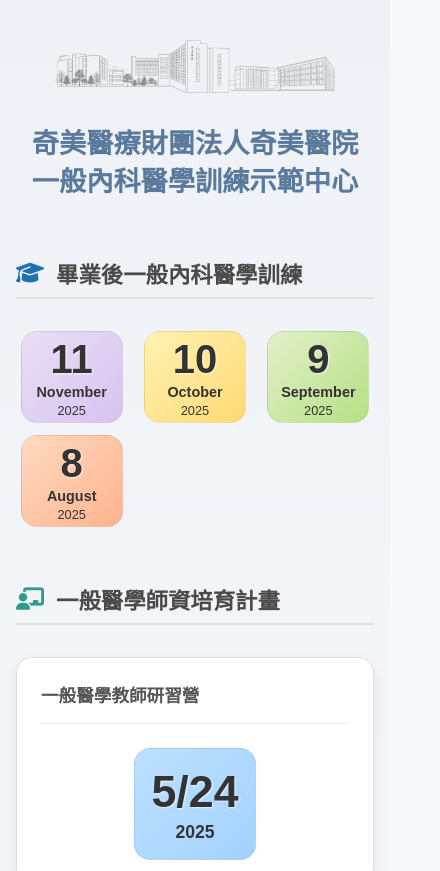
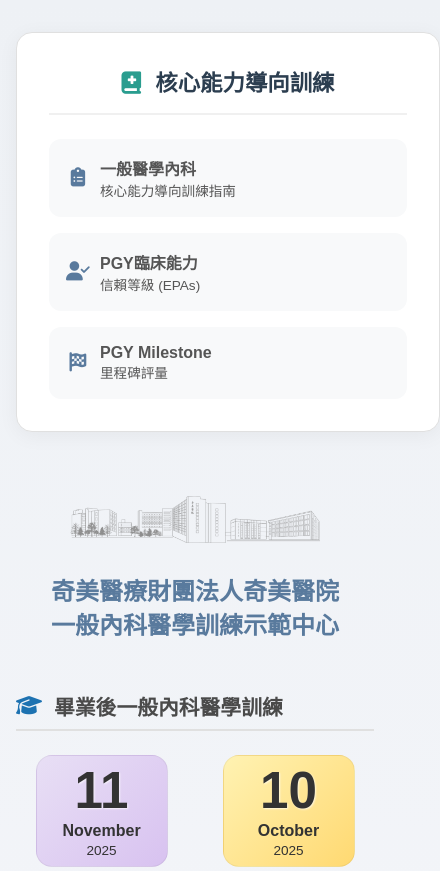
Before and after one commit to guguguuuuu/chimeiGM, a plain HTML site: page index.html in a window 390 px wide. Shown: the top 871 px of the page, 440 px wide, since content can reach past the window. Drawn offline with Linux system fonts and the light colour scheme.

Commit message:
Update index.html

```diff
--- a/index.html
+++ b/index.html
@@ -14,24 +14,92 @@
             background-color: #f7f8fc; /* Fallback */
             background-image: linear-gradient(to top, #f7f8fc 0%, #eef1f5 100%); /* Subtle gradient */
             margin: 0;
-            padding: 4rem 1rem; /* 在頁面周圍留出一些空間 */
+            padding: 0;
             box-sizing: border-box;
-            display: flex;
-            justify-content: center;
-            align-items: flex-start;
             min-height: 100vh;
+            color: #333;
         }
 
-        /* --- 主要內容容器 --- */
-        .container {
-            max-width: 1000px; /* 增加最大寬度以容納更多按鈕 */
-            width: 100%;
-            margin: 0 auto; /* 水平居中 */
+        /* --- 佈局容器 (Layout Wrapper) --- */
+        .layout-wrapper {
+            display: flex;
+            max-width: 1300px;
+            margin: 0 auto;
+            padding: 4rem 2rem;
+            gap: 3rem;
+            align-items: flex-start;
+        }
+
+        /* --- 左側欄 (Sidebar) --- */
+        .sidebar {
+            flex: 0 0 280px; /* 固定寬度 */
+            background: #fff;
+            border-radius: 16px;
+            padding: 2rem;
+            box-shadow: 0 4px 20px rgba(0,0,0,0.05);
+            position: sticky;
+            top: 2rem; /* 滾動時固定 */
+            border: 1px solid #e0e0e0;
+        }
+
+        .sidebar-title {
+            font-size: 1.4rem;
+            font-weight: bold;
+            color: #2c3e50;
+            margin-bottom: 1.5rem;
+            padding-bottom: 1rem;
+            border-bottom: 2px solid #f0f0f0;
+            text-align: center;
+        }
+
+        .sidebar-menu {
+            list-style: none;
+            padding: 0;
+            margin: 0;
+            display: flex;
+            flex-direction: column;
+            gap: 1rem;
+        }
+
+        .sidebar-link {
+            display: flex;
+            align-items: center;
+            gap: 10px;
+            padding: 1rem;
+            background-color: #f8f9fa;
+            color: #555;
+            text-decoration: none;
+            border-radius: 12px;
+            font-weight: 600;
+            transition: all 0.3s ease;
+            border: 1px solid transparent;
+        }
+
+        .sidebar-link i {
+            font-size: 1.2rem;
+            color: #597a9d;
+            width: 24px;
+            text-align: center;
+        }
+
+        .sidebar-link:hover {
+            background-color: #eef6fc;
+            color: #1d72b1;
+            border-color: #bde0fe;
+            transform: translateX(5px);
+            box-shadow: 0 2px 8px rgba(0,0,0,0.05);
+        }
+
+        /* --- 主要內容區域 (Main Content) --- */
+        .main-content {
+            flex: 1; /* 佔據剩餘空間 */
+            width: 100%; /* 確保內容寬度 */
+            max-width: 1000px; /* 限制內容最大寬度 */
         }
 
         /* --- Logo 樣式 --- */
         .header-logo {
-            max-width: 400px; /* 控制 Logo 最大寬度 */
+            max-width: 350px; /* 控制 Logo 最大寬度 */
             height: auto;
             margin: 0 auto 2rem auto; /* 水平居中並與下方標題間隔 */
             display: block;
@@ -47,7 +115,7 @@
         .main-title,
         .sub-title {
             display: block;
-            font-size: 2.4rem; /* 統一字體大小 */
+            font-size: 2.2rem; /* 統一字體大小 */
             font-weight: bold;
             color: #597a9d; /* 更新為指定的藍色 */
         }
@@ -57,8 +125,8 @@
             color: #4a4a4a;
             font-size: 1.8rem; /* 調整字體大小 */
             font-weight: bold;
-            margin-top: 3.5rem; /* 與上一個區塊的間距 */
-            margin-bottom: 2rem; /* 與下方按鈕的間距 */
+            margin-top: 3rem; /* 與上一個區塊的間距 */
+            margin-bottom: 1.5rem; /* 與下方按鈕的間距 */
             text-align: left;
             padding-bottom: 0.5rem;
             border-bottom: 2px solid #e0e0e0;
@@ -100,7 +168,7 @@
             border-radius: 16px;
             padding: 1.5rem;
             flex: 1; /* 讓格子平均分配空間 */
-            min-width: 300px; /* 每個格子的最小寬度 */
+            min-width: 280px; /* 每個格子的最小寬度 */
             box-shadow: 0 6px 15px rgba(0,0,0,0.07); /* Enhanced shadow */
             transition: all 0.3s ease;
         }
@@ -131,8 +199,8 @@
             gap: 0.2rem; /* 微調內部間距 */
             text-decoration: none; /* 移除超連結的底線 */
             border-radius: 16px; /* 增加圓角 */
-            width: 160px;
-            height: 140px; /* 增加高度以容納大數字 */
+            width: 150px;
+            height: 130px; /* 增加高度以容納大數字 */
             color: #333; /* 加深文字顏色以搭配漸層 */
             /* 加入平滑的過渡效果，讓互動更流暢 */
             transition: transform 0.2s ease, box-shadow 0.2s ease;
@@ -142,7 +210,7 @@
 
         /* --- 月份大數字樣式 --- */
         .month-digit {
-            font-size: 3.5rem; /* 調整字體大小以容納更多文字 */
+            font-size: 3.2rem; /* 調整字體大小以容納更多文字 */
             font-weight: 700;
             line-height: 1.1;
             text-shadow: 1px 1px 2px rgba(255, 255, 255, 0.7);
@@ -150,36 +218,36 @@
 
         /* --- 按鈕內文字樣式 --- */
         .month-name {
-            font-size: 1.1rem;
+            font-size: 1rem;
             font-weight: bold;
         }
         .month-year {
-            font-size: 0.9rem;
+            font-size: 0.85rem;
             font-weight: normal;
         }
 
         /* --- 日期按鈕的新樣式 --- */
         .date-button .date-main {
-             font-size: 2.8rem;
+             font-size: 2.5rem;
              font-weight: 700;
              line-height: 1.2;
              text-shadow: 1px 1px 2px rgba(255, 255, 255, 0.7);
         }
         .date-button .date-year {
-            font-size: 1.1rem;
+            font-size: 1rem;
             font-weight: bold;
         }
 
         /* --- 實務訓練按鈕標籤樣式 --- */
         .practice-label {
-            font-size: 1rem;
+            font-size: 0.9rem;
             font-weight: bold;
             text-align: center;
             padding: 0 0.5rem;
         }
 
         /* --- 為不同月份按鈕設定豐富的漸層色彩 --- */
-        .bg-november { background-image: linear-gradient(135deg, #e8dff5 0%, #d8c2f0 100%); } /* 新增11月顏色 */
+        .bg-november { background-image: linear-gradient(135deg, #e8dff5 0%, #d8c2f0 100%); }
         .bg-august { background-image: linear-gradient(135deg, #ffdac1 0%, #ffb28e 100%); }
         .bg-september { background-image: linear-gradient(135deg, #e2f0cb 0%, #b5e083 100%); }
         .bg-october { background-image: linear-gradient(135deg, #fff2b2 0%, #ffd972 100%); }
@@ -208,6 +276,8 @@
             display: flex;
             align-items: center;
             gap: 2rem;
+            flex-wrap: wrap;
+            justify-content: center;
         }
         .contact-logo {
             max-width: 100px;
@@ -280,39 +350,47 @@
 
 
         /* --- 響應式設計：針對手機等小螢幕的樣式調整 --- */
-        @media (max-width: 920px) {
-            .container {
-                max-width: 600px;
+        @media (max-width: 1024px) {
+            .layout-wrapper {
+                flex-direction: column; /* 改為垂直排列 */
+                padding: 2rem 1rem;
             }
-            h2 {
-                 text-align: left;
-                 justify-content: flex-start;
+            .sidebar {
+                position: relative; /* 取消 sticky */
+                top: 0;
+                width: 100%;
+                flex: none;
+                margin-bottom: 1rem;
             }
-            .plan-grid h3 {
-                text-align: left;
+            .main-content {
+                max-width: 100%;
             }
         }
 
-        @media (max-width: 720px) {
+        @media (max-width: 768px) {
             .plan-container {
                 flex-direction: column;
+            }
+            .contact-info {
+                flex-direction: column;
+                text-align: center;
+            }
+            .contact-details p {
+                justify-content: center;
             }
         }
 
         @media (max-width: 520px) {
-            body {
-                padding: 2.5rem 1rem;
-            }
             .header-logo {
-                max-width: 280px;
+                max-width: 250px;
             }
             /* --- 手機版標題層級調整 --- */
             .main-title,
             .sub-title {
-                font-size: 1.7rem; /* 手機版大標 */
+                font-size: 1.5rem; /* 手機版大標 */
             }
             h2 {
-                font-size: 1.4rem; /* 手機版中標 */
+                font-size: 1.3rem; /* 手機版中標 */
             }
             h3 {
                 font-size: 1.1rem; /* 手機版小標 */
@@ -325,51 +403,74 @@
             }
             /* 縮小師資計畫的按鈕 */
             .plan-grid .month-button {
-                width: 120px;
-                height: 110px;
+                width: 110px;
+                height: 100px;
             }
             .plan-grid .month-digit {
-                 font-size: 3rem;
+                 font-size: 2.5rem;
             }
             .plan-grid .practice-label {
-                font-size: 0.9rem;
+                font-size: 0.8rem;
             }
 
             /* 針對畢業後訓練區塊，改為更整齊的網格排版 */
             .pgym-links {
                 display: grid; /* 使用 Grid 排版 */
-                grid-template-columns: repeat(3, 1fr); /* 固定三欄 */
-                gap: 0.75rem; /* 縮小按鈕間距 */
+                grid-template-columns: repeat(2, 1fr); /* 固定二欄 (手機版較窄) */
+                gap: 1rem; /* 縮小按鈕間距 */
                 justify-items: center; /* 水平居中 */
             }
             .pgym-links .month-button {
-                width: 100px; /* 縮小按鈕寬度 */
-                height: 90px; /* 縮小按鈕高度 */
-            }
-            .pgym-links .month-digit {
-                font-size: 2.5rem; /* 縮小數字字體 */
-            }
-            .pgym-links .month-name {
-                font-size: 0.9rem;
-            }
-            .pgym-links .month-year {
-                font-size: 0.8rem;
-            }
-            .contact-info {
-                flex-direction: row; /* 在手機上改回水平排列 */
-                align-items: center;
-                gap: 1.5rem;
-            }
-            .contact-details p {
-                justify-content: flex-start; /* 改為靠左對齊 */
+                width: 130px;
+                height: 110px;
             }
         }
     </style>
 </head>
 <body>
 
-    <div class="container">
+    <!-- 佈局容器：包含左側欄與主要內容 -->
+    <div class="layout-wrapper">
 
+        <!-- 左側欄：核心能力導向訓練 -->
+        <aside class="sidebar">
+            <div class="sidebar-title">
+                <i class="fa-solid fa-book-medical" style="color: #2a9d8f; margin-right: 8px;"></i>
+                核心能力導向訓練
+            </div>
+            <ul class="sidebar-menu">
+                <li>
+                    <a href="https://guguguuuuu.github.io/chimeiGM/training" class="sidebar-link" target="_blank">
+                        <i class="fa-solid fa-clipboard-list"></i>
+                        <div>
+                            一般醫學內科<br>
+                            <span style="font-size: 0.85em; font-weight: normal;">核心能力導向訓練指南</span>
+                        </div>
+                    </a>
+                </li>
+                <li>
+                    <a href="https://guguguuuuu.github.io/chimeiGM/EPAs" class="sidebar-link" target="_blank">
+                        <i class="fa-solid fa-user-check"></i>
+                        <div>
+                            PGY臨床能力<br>
+                            <span style="font-size: 0.85em; font-weight: normal;">信賴等級 (EPAs)</span>
+                        </div>
+                    </a>
+                </li>
+                <li>
+                    <a href="https://guguguuuuu.github.io/chimeiGM/Milestone" class="sidebar-link" target="_blank">
+                        <i class="fa-solid fa-flag-checkered"></i>
+                        <div>
+                            PGY Milestone<br>
+                            <span style="font-size: 0.85em; font-weight: normal;">里程碑評量</span>
+                        </div>
+                    </a>
+                </li>
+            </ul>
+        </aside>
+
+        <!-- 主要內容區域 -->
+        <main class="main-content">
             <img src="https://raw.githubusercontent.com/guguguuuuu/chimeiGM/main/CHIMEI%20LOGO.png" alt="奇美醫院 Logo" class="header-logo">
 
             <h1>
@@ -448,6 +549,7 @@
                     <p><i class="fa-solid fa-envelope" style="color: #e76f51;"></i>a11017@mail.chimei.org.tw</p>
                 </div>
             </div>
+        </main>
     </div>
 
     <!-- 研習營照片的彈出視窗 -->
@@ -488,17 +590,6 @@
 
     <script>
         document.addEventListener('DOMContentLoaded', function() {
-            // --- 下拉選單功能 ---
-            const allSelects = document.querySelectorAll('.month-select');
-            allSelects.forEach(function(selectElement) {
-                selectElement.addEventListener('change', function() {
-                    const selectedUrl = this.value;
-                    if (selectedUrl) {
-                        window.location.href = selectedUrl;
-                    }
-                });
-            });
-
             // --- 通用彈出視窗功能 ---
             const openModalButtons = document.querySelectorAll('[data-modal-target]');
 
```
Lines whose indentation alone changed are shown as unchanged.
